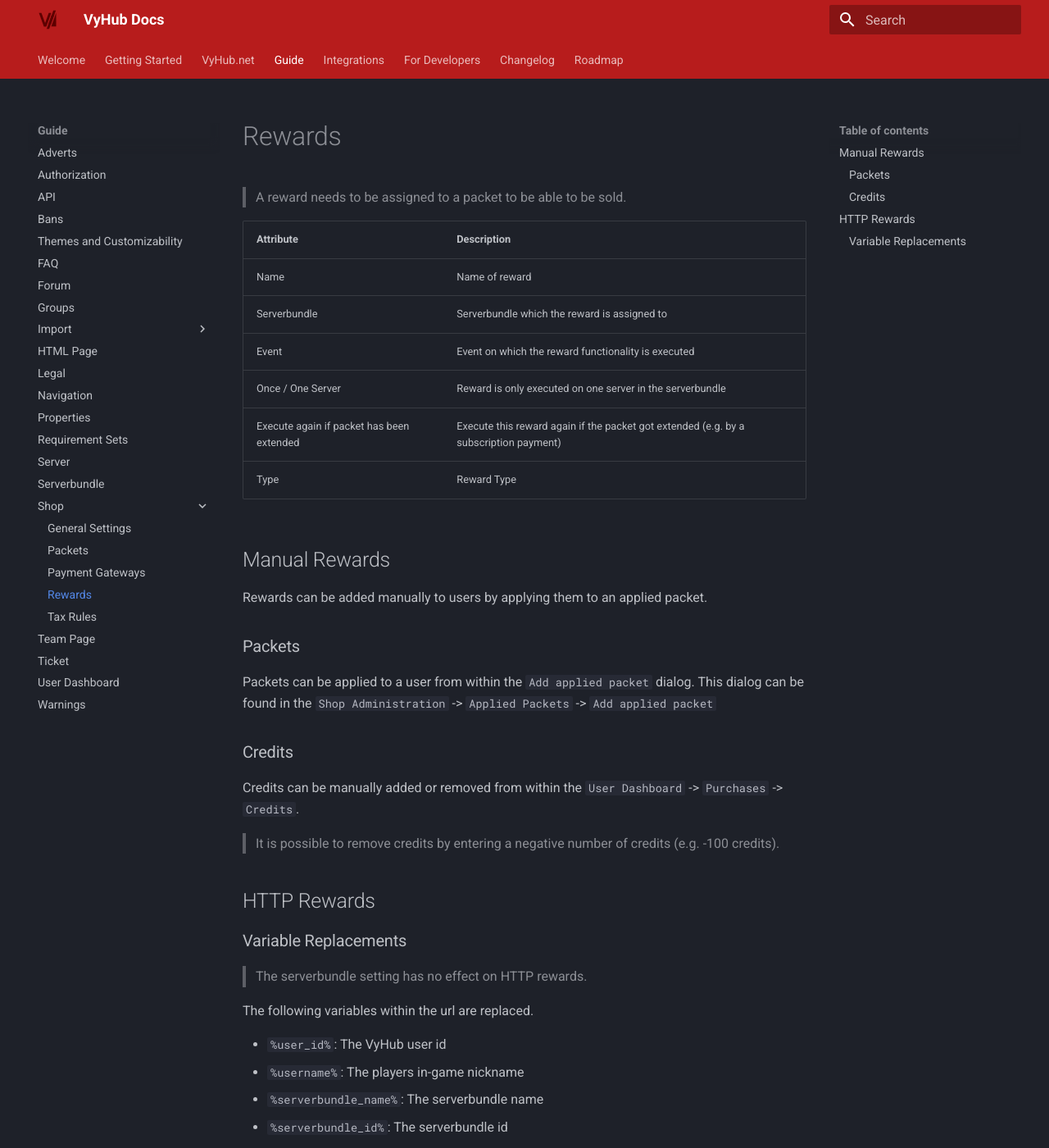
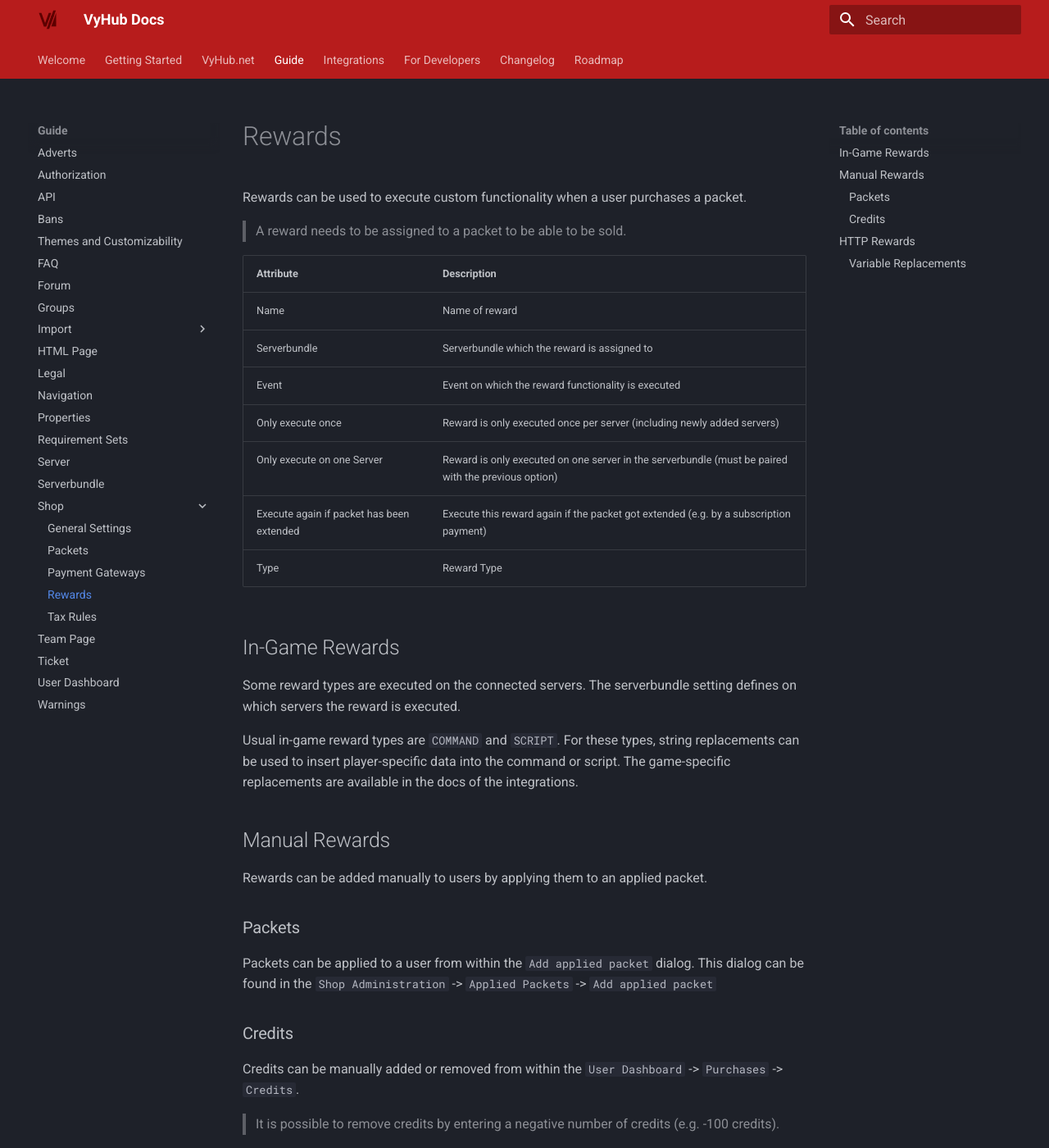
Before and after one commit to nyx-project/vyhub-documentation, an MkDocs documentation site: the page built from docs/guide/shop/reward.md, in a window 1280 px wide and 1400 px high. Shown: the whole window at 82% size. Built offline with MkDocs 1.6.1 and Material for MkDocs 9.7.7, drawn with Linux system fonts in a browser that asks for light colours; the version menu is left out; some of the changed text lies outside the part shown.

Commit message:
Improve rewards docs

```diff
--- a/docs/guide/shop/reward.md
+++ b/docs/guide/shop/reward.md
@@ -1,4 +1,6 @@
 # Rewards
+
+Rewards can be used to execute custom functionality when a user purchases a packet.
 
 > A reward needs to be assigned to a packet to be able to be sold.
 
@@ -7,10 +9,19 @@
 | Name                                      | Name of reward                                                                        |
 | Serverbundle                              | Serverbundle which the reward is assigned to                                          |
 | Event                                     | Event on which the reward functionality is executed                                   |
-| Once / One Server                         | Reward is only executed on one server in the serverbundle                             |
+| Only execute once                         | Reward is only executed once per server (including newly added servers)                                          |
+| Only execute on one Server                | Reward is only executed on one server in the serverbundle (must be paired with the previous option)                            |
 | Execute again if packet has been extended | Execute this reward again if the packet got extended (e.g. by a subscription payment) |
 | Type                                      | Reward Type                                                                           |
 
+
+## In-Game Rewards
+Some reward types are executed on the connected servers.
+The serverbundle setting defines on which servers the reward is executed.
+
+Usual in-game reward types are `COMMAND` and `SCRIPT`.
+For these types, string replacements can be used to insert player-specific data into the command or script.
+The game-specific replacements are available in the docs of the integrations.
 
 ## Manual Rewards
 Rewards can be added manually to users by applying them to an applied packet.
@@ -25,14 +36,17 @@
 
 ## HTTP Rewards
 
+HTTP rewards can be used to send a HTTP request to a custom URL when a user purchases a packet.
+They can be used to integrate with custom systems.
+
 ### Variable Replacements
 
 > The serverbundle setting has no effect on HTTP rewards.
 
-The following variables within the url are replaced.
+The following variables within the URL are replaced:
 
 - `%user_id%`: The VyHub user id
-- `%username%`: The players in-game nickname
+- `%username%`: The users nickname
 - `%serverbundle_name%`: The serverbundle name
 - `%serverbundle_id%`: The serverbundle id
 - `%packet_name%`: The packet name
```
